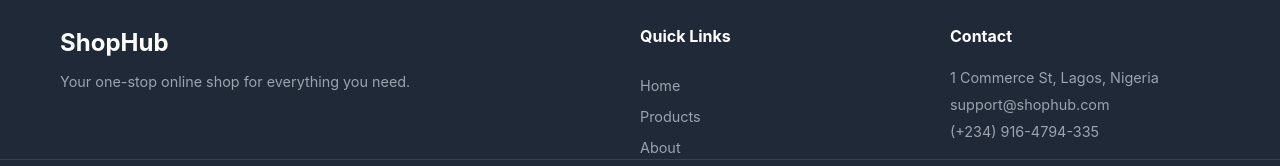
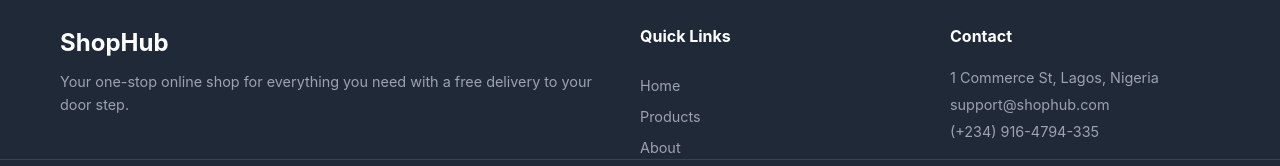
Before and after one commit to ASTROL360/E-commerce-Frontend-, a React (Vite) app: page / in a window 1280 px wide. Shown: the part 761-927 px from the top of the page. Built offline with nearby package versions, Linux system fonts and the light colour scheme; no server answers.

Commit message:
checking the commit

```diff
--- a/src/components/layout/Footer.jsx
+++ b/src/components/layout/Footer.jsx
@@ -6,7 +6,7 @@ export default function Footer() {
       <div className="footer-container">
         <div className="footer-brand">
           <h3>ShopHub</h3>
-          <p>Your one-stop online shop for everything you need.</p>
+          <p>Your one-stop online shop for everything you need with a free delivery to your door step.</p>
         </div>
 
         <div className="footer-links">
@@ -26,7 +26,9 @@ export default function Footer() {
 
       <div className="footer-bottom">
         <p>&copy; 2026 ShopHub. All rights reserved.</p>
+
       </div>
+
     </footer>
   );
 }
```
